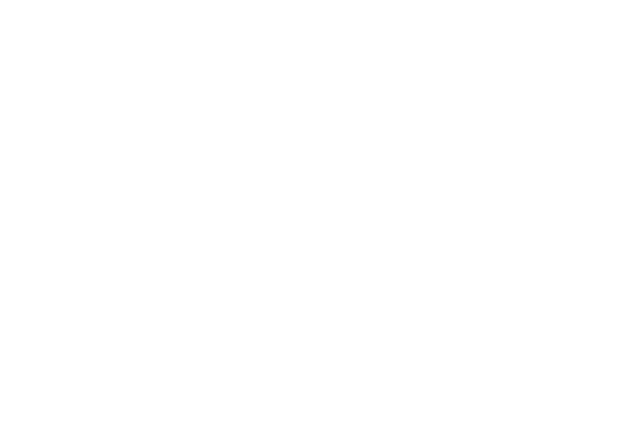
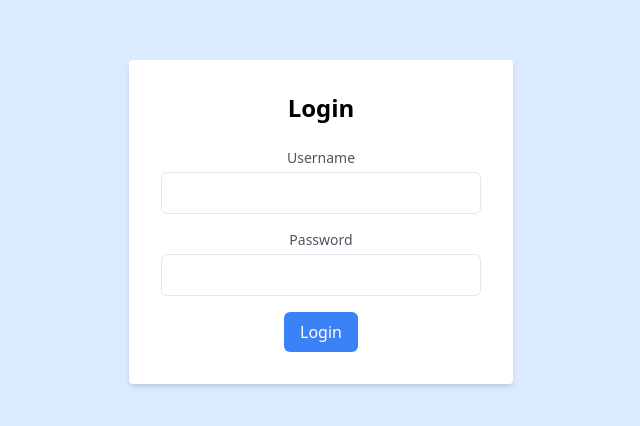
Before and after one commit to ak220193/Asset-DSt, a React (Create React App) app: page / in a window 1280 px wide. Shown: the part 178-604 px from the top of the page, without its empty margins (319-959 px from the left). Built offline with nearby package versions, Linux system fonts and the light colour scheme.

Commit message:
login dummy

```diff
--- a/package.json
+++ b/package.json
@@ -8,6 +8,7 @@
     "@testing-library/user-event": "^13.5.0",
     "react": "^18.2.0",
     "react-dom": "^18.2.0",
+    "react-router-dom": "^6.20.1",
     "react-scripts": "5.0.1",
     "web-vitals": "^2.1.4"
   },
--- a/src/App.js
+++ b/src/App.js
@@ -1,10 +1,12 @@
 
 import './App.css';
+import Login from './Pages/Login';
+
 
 function App() {
   return (
     <div className="App">
-
+   <Login/>
     </div>
   );
 }
--- a/src/Pages/Login.js
+++ b/src/Pages/Login.js
@@ -0,0 +1,64 @@
+import React, { useState } from 'react';
+
+const Login = () => {
+  const [username, setUsername] = useState('');
+  const [password, setPassword] = useState('');
+  const [showPassword, setShowPassword] = useState(false);
+
+  const handleLogin = () => {
+
+    console.log('Logging in...');
+  };
+
+  return (
+    <div className="bg-blue-100 h-screen  flex items-center justify-center">
+      <div className="bg-white p-8 rounded e-xl shadow-md w-96">
+        <h1 className="text-2xl text-center font-semibold mb-6"> Login</h1>
+
+
+        <div className="mb-4">
+          <label htmlFor="username" className="block text-sm font-medium text-gray-600">Username</label>
+          <input
+            type="text"
+            id="username"
+            name="username"
+            value={username}
+            onChange={(e) => setUsername(e.target.value)}
+            className="mt-1 p-2 w-full border rounded-md"
+          />
+        </div>
+
+
+        <div className="mb-4 relative">
+          <label htmlFor="password" className="block text-sm font-medium text-gray-600">Password</label>
+          <input
+            type={showPassword ? 'text' : 'password'}
+            id="password"
+            name="password"
+            value={password}
+            onChange={(e) => setPassword(e.target.value)}
+            className="mt-1 p-2 w-full border rounded-md pr-10"
+          />
+          <button
+            type="button"
+            onClick={() => setShowPassword(!showPassword)}
+            className="absolute inset-y-0 right-0 pr-3 flex items-center focus:outline-none"
+          >
+          </button>
+        </div>
+
+
+        <div className="flex items-center justify-center">
+          <button
+            onClick={handleLogin}
+            className="bg-blue-500 text-white py-2 px-4 rounded-md hover:bg-blue-600 focus:outline-none focus:ring focus:border-blue-300"
+          >
+            Login
+          </button>
+        </div>
+      </div>
+    </div>
+  );
+};
+
+export default Login;
```
Also changed, not shown: 1 other file (tests, documents, lock files or other folders).
